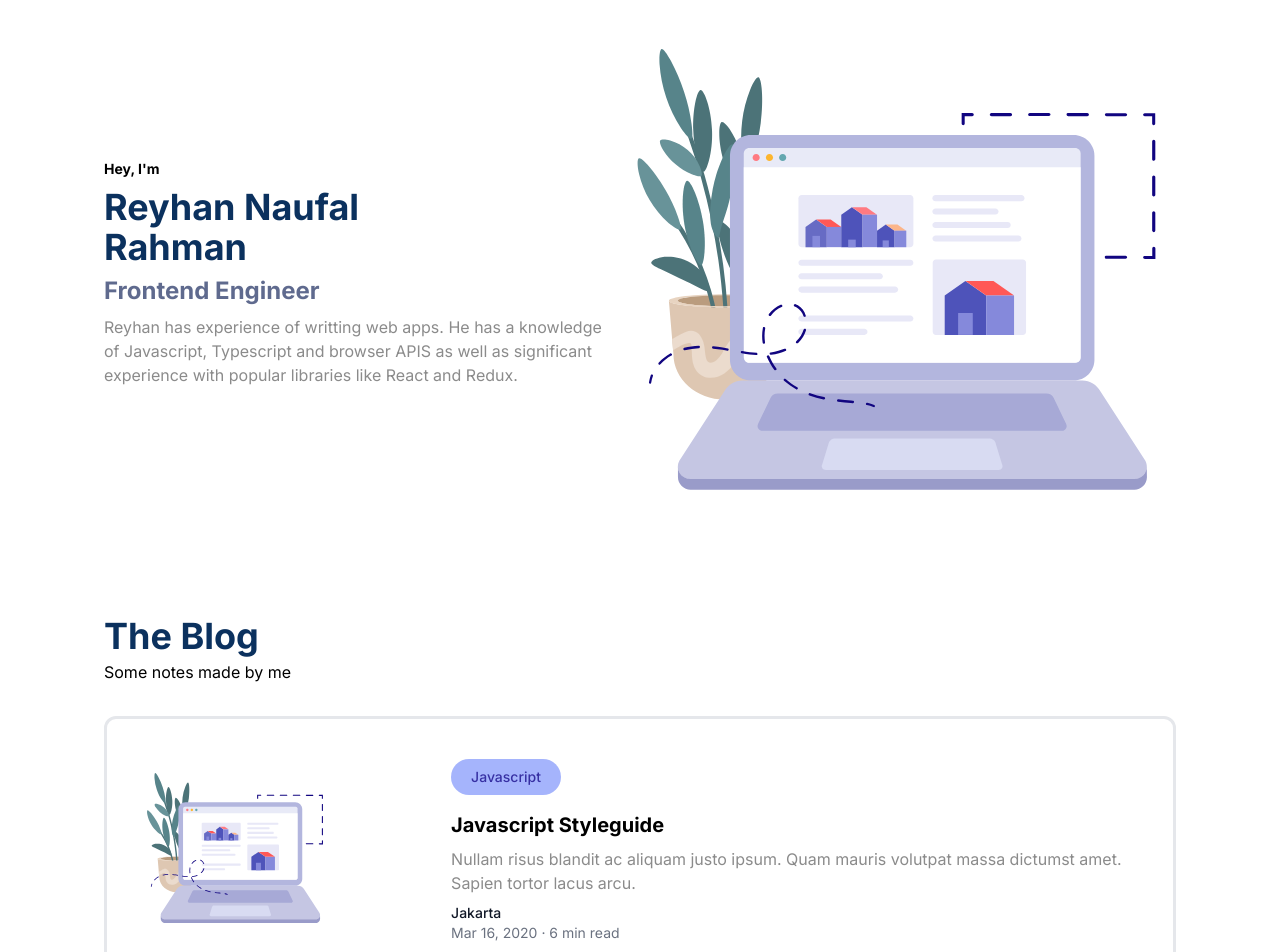
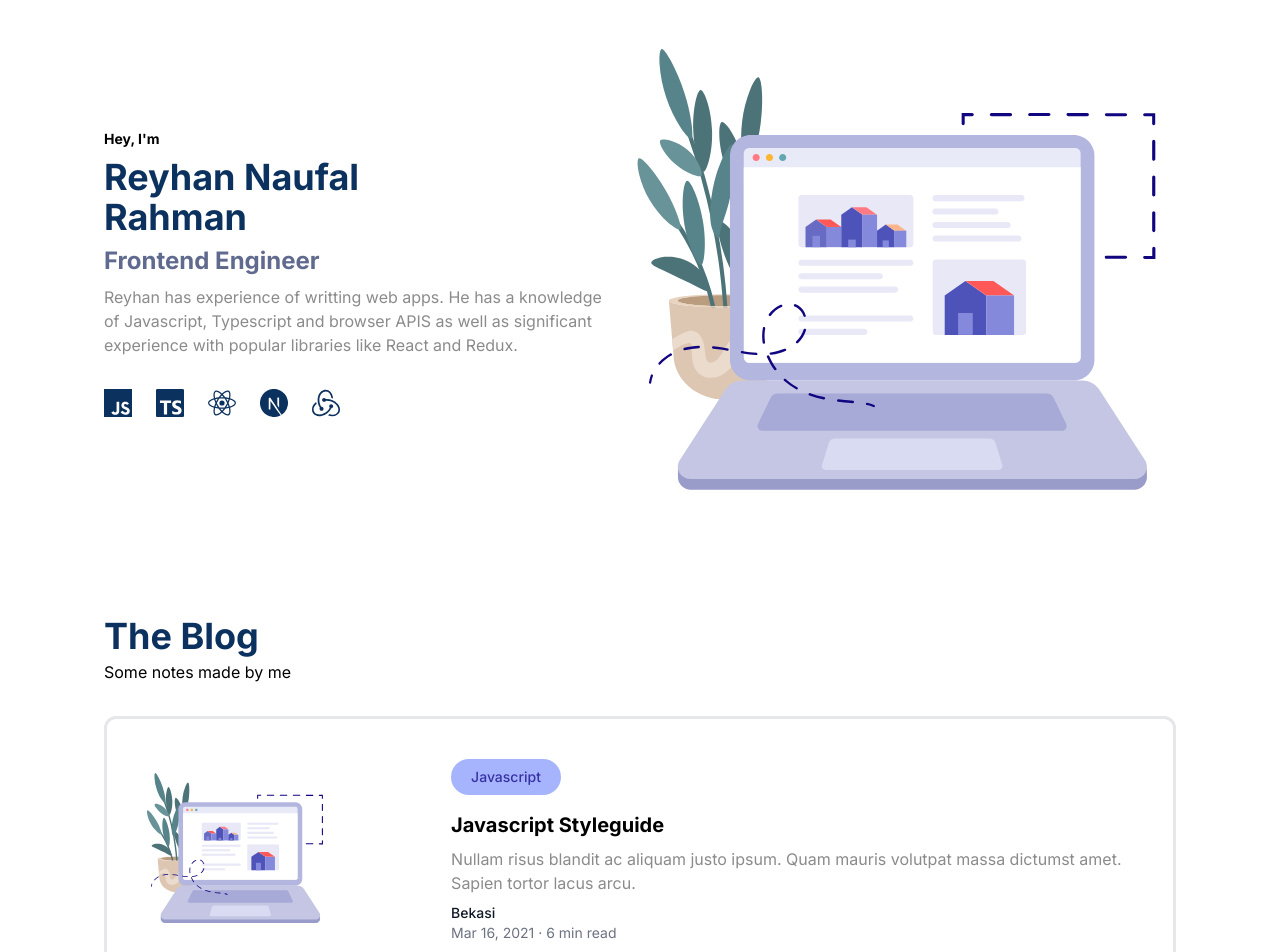
Before and after one commit to reyhannaufal/reyhannaufal.com, a Next.js app: page / in a window 1280 px wide. Shown: the part 80-1032 px from the top of the page. Built offline with nearby package versions, Linux system fonts and the light colour scheme.

Commit message:
feat: add tech-stack section

```diff
--- a/components/Home/BlogSection.jsx
+++ b/components/Home/BlogSection.tsx
@@ -36,9 +36,9 @@ export default function BlogSection() {
                         volutpat massa dictumst amet. Sapien tortor lacus arcu.
                      </p>
                      <div className='mt-5 text-sm sm:mt-0'>
-                        <p className='font-medium text-gray-900 '>Jakarta</p>
+                        <p className='font-medium text-gray-900 '>Bekasi</p>
                         <p className='font-normal text-gray-500 '>
-                           Mar 16, 2020 · 6 min read
+                           Mar 16, 2021 · 6 min read
                         </p>
                      </div>
                   </div>
--- a/components/Home/MainContent.jsx
+++ /dev/null
@@ -1,33 +0,0 @@
-import Image from 'next/image';
-
-/* eslint-disable react/no-unescaped-entities */
-export default function MainContent() {
-   return (
-      <section className='flex flex-col-reverse items-center py-10 lg:flex-row'>
-         <div className='max-w-lg space-y-1 text-center md:space-y-2 lg:text-left'>
-            <p className='mt-2 text-sm font-bold lg:mt-0'>Hey, I'm</p>
-            <h1 className='max-w-[300px] md:max-w-[500px] lg:max-w-sm mx-auto lg:mx-0 text-2xl md:text-3xl font-bold   lg:text-4xl text-primary'>
-               Reyhan Naufal Rahman
-            </h1>
-            <h2 className='text-lg font-bold md:text-2xl text-secondary'>
-               Frontend Engineer
-            </h2>
-            <p className='text-base font-normal text-coolGray'>
-               Reyhan has experience of writting web apps. He has a knowledge of
-               Javascript, Typescript and browser APIS as well as significant
-               experience with popular libraries like React and Redux.{' '}
-            </p>
-         </div>
-         <div className='mx-auto mt-20 lg:mt-0'>
-            <div className='w-52 h-52 md:h-72 md:w-72 lg:h-auto lg:w-auto'>
-               <Image
-                  src='/laptop-illustrations.svg'
-                  height={441.64}
-                  width={519}
-                  alt='laptop-illusrations'
-               />
-            </div>
-         </div>
-      </section>
-   );
-}
--- /dev/null
+++ b/components/Home/MainContent.tsx
@@ -0,0 +1,56 @@
+import Image from 'next/image';
+
+import {
+   SiJavascript,
+   SiNextDotJs,
+   SiReact,
+   SiRedux,
+   SiTypescript,
+} from 'react-icons/si';
+
+const stackStyles = {
+   styles:
+      'w-7 h-7 text-primary hover:text-secondary hover:scale transition  ease-in-out transform hover:-translate-y-1 hover:scale-110',
+};
+
+/* eslint-disable react/no-unescaped-entities */
+export default function MainContent() {
+   return (
+      <section className='flex flex-col-reverse items-center py-10 lg:flex-row'>
+         <div className='max-w-lg text-center lg:text-left'>
+            <div className='space-y-1 md:space-y-2'>
+               <p className='mt-2 text-sm font-bold lg:mt-0'>Hey, I'm</p>
+               <h1 className='max-w-[300px] md:max-w-[500px] lg:max-w-sm mx-auto lg:mx-0 text-2xl md:text-3xl font-bold   lg:text-4xl text-primary'>
+                  Reyhan Naufal Rahman
+               </h1>
+               <h2 className='text-lg font-bold md:text-2xl text-secondary'>
+                  Frontend Engineer
+               </h2>
+               <p className='text-base font-normal text-coolGray'>
+                  Reyhan has experience of writting web apps. He has a knowledge
+                  of Javascript, Typescript and browser APIS as well as
+                  significant experience with popular libraries like React and
+                  Redux.{' '}
+               </p>
+            </div>
+            <div className='flex justify-center mx-auto mt-8 space-x-6 lg:justify-start'>
+               <SiJavascript className={stackStyles.styles} />
+               <SiTypescript className={stackStyles.styles} />
+               <SiReact className={stackStyles.styles} />
+               <SiNextDotJs className={stackStyles.styles} />
+               <SiRedux className={stackStyles.styles} />
+            </div>
+         </div>
+         <div className='mx-auto mt-20 lg:mt-0'>
+            <div className='w-52 h-52 md:h-72 md:w-72 lg:h-auto lg:w-auto'>
+               <Image
+                  src='/laptop-illustrations.svg'
+                  height={441.64}
+                  width={519}
+                  alt='laptop-illusrations'
+               />
+            </div>
+         </div>
+      </section>
+   );
+}
--- a/components/Layout/Seo.tsx
+++ b/components/Layout/Seo.tsx
@@ -2,7 +2,7 @@ import Head from 'next/head';
 import { useRouter } from 'next/router';
 
 type SeoProps = {
-   title: string;
+   title?: string;
    description?: string;
    image?: string;
    date?: string;
@@ -20,7 +20,7 @@ export default function Seo({
       title: 'Home | Reyhan Naufal Rahman',
       description:
          'Reyhan has experience of writting web apps. He has a knowledge of Javascript, Typescript and browser APIS as well as significant experience with popular libraries like React and Redux.',
-      image: 'https://schematics.its.ac.id/favicon/large-og.png',
+      image: 'https://reyhannaufal-com.vercel.app/reyhan-logo.svg',
       type: 'website',
       robots: 'follow, index',
       ...props,
@@ -28,9 +28,9 @@ export default function Seo({
 
    return (
       <Head>
-         <title>{title}</title>
+         <title>{title || meta.title}</title>
          <meta name='robots' content={meta.robots} />
-         <meta content={description} name='description' />
+         <meta content={description || meta.description} name='description' />
          <meta
             property='og:url'
             content={`https://reyhannaufal-com.vercel.app${router.asPath}`}
@@ -44,13 +44,16 @@ export default function Seo({
          <meta property='og:site_name' content='Schematics ITS' />
          <meta property='og:description' content={description} />
          <meta property='og:title' content={title} />
-         <meta name='image' property='og:image' content={image} />
+         <meta name='image' property='og:image' content={image || meta.image} />
          {/* Twitter */}
          <meta name='twitter:card' content='summary_large_image' />
          <meta name='twitter:site' content='@schematics_its' />
          <meta name='twitter:title' content={title} />
          <meta name='twitter:description' content={description} />
-         <meta name='twitter:image' content={image} />
+         <meta name='twitter:image' content={image || meta.image} />
+
+         {/* Favicon */}
+         <link rel='icon' type='image/png' href='/reyhan-logo.svg' />
 
          <link
             rel='canonical'
--- a/pages/index.tsx
+++ b/pages/index.tsx
@@ -8,10 +8,7 @@ import MainContent from '@/components/Home/MainContent';
 const Home: NextPage = () => {
    return (
       <Layout>
-         <Seo
-            title='Home | Reyhan Naufal Rahman'
-            description='Reyhan has experience of writting web apps. He has a knowledge of Javascript, Typescript and browser APIS as well as significant experience with popular libraries like React and Redux.'
-         />
+         <Seo />
          <MainContent />
          <BlogSection />
       </Layout>
```
